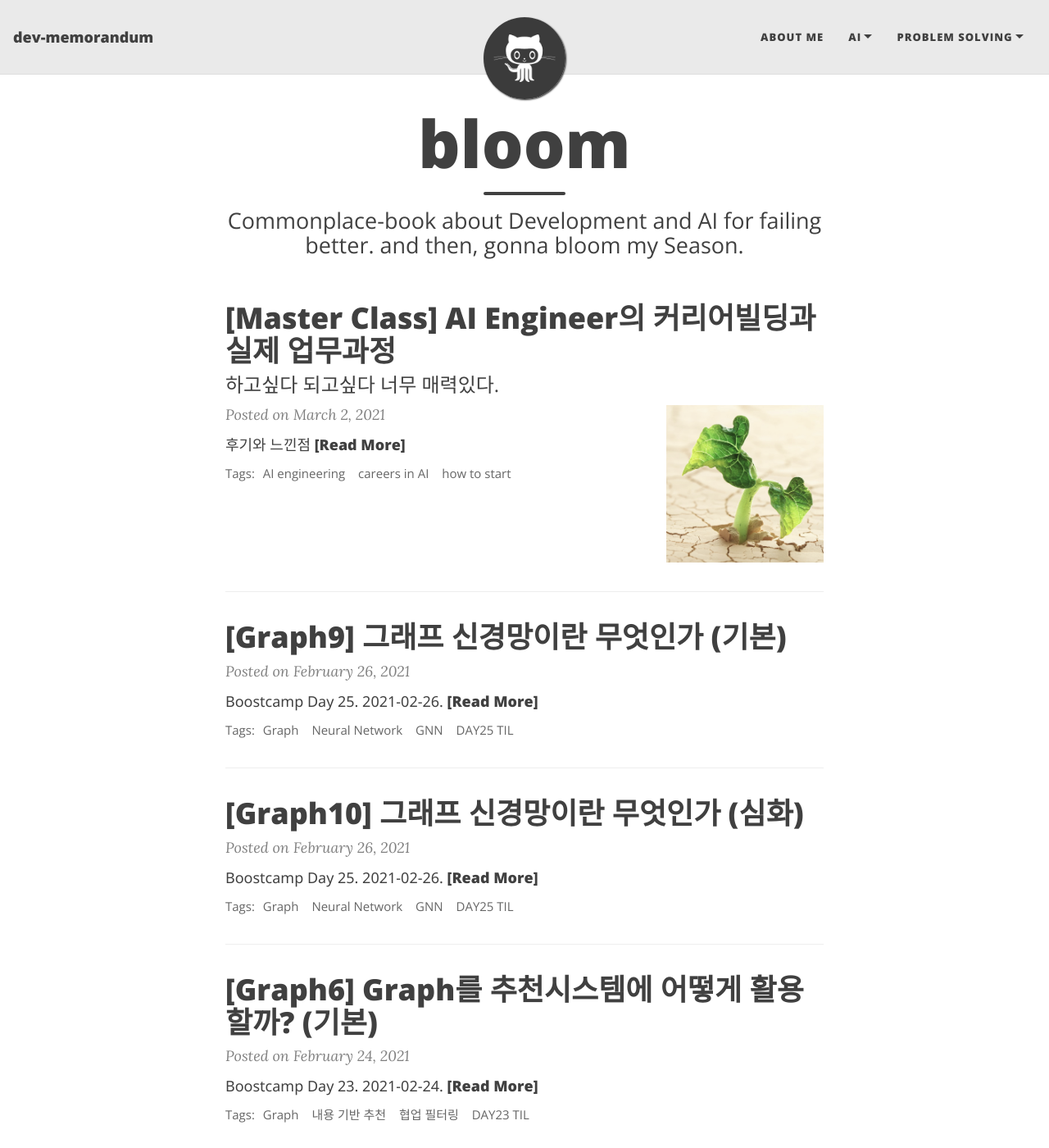
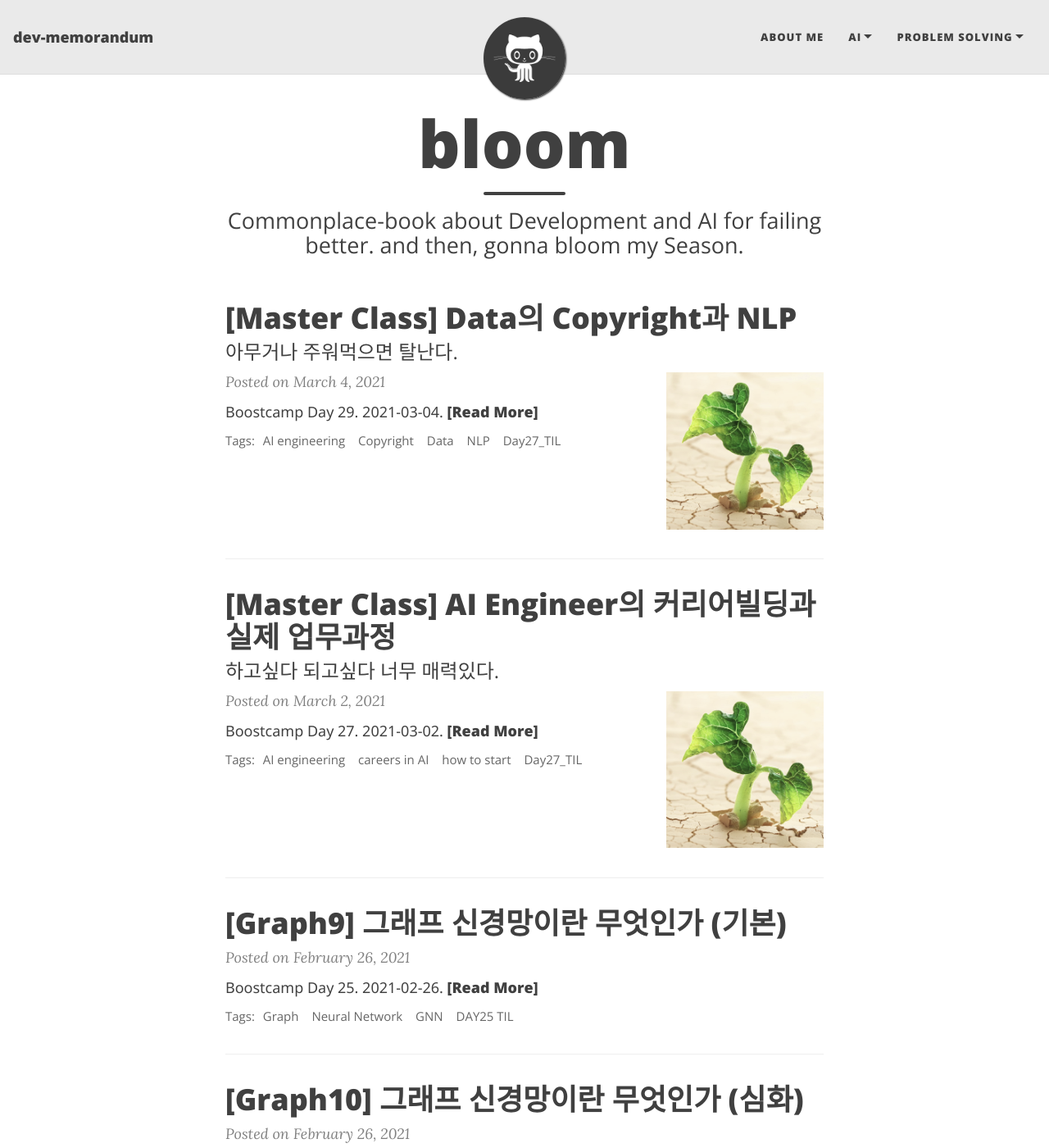
Before and after one commit to wonbae/wonbae.github.io, a Jekyll site: the page built from index.html, in a window 1280 px wide and 1400 px high. Shown: the whole window at 82% size. Built offline with Jekyll 4.4.1, drawn with Linux system fonts in a browser that asks for light colours; nearby versions of some CDN libraries; the list of posts is cut into pages by our own code; some of the changed lines change nothing that is shown; some of the changed text lies outside the part shown.

Commit message:
master class what i felt

```diff
--- a/_posts/BoostcampAI/2021-03-02-[MC]-about-AI-Engineer.md
+++ b/_posts/BoostcampAI/2021-03-02-[MC]-about-AI-Engineer.md
@@ -1,12 +1,13 @@
 ---
 title: "[Master Class] AI Engineer의 커리어빌딩과 실제 업무과정"
 subtitle: 하고싶다 되고싶다 너무 매력있다.
-tags: [AI engineering, careers in AI, how to start]
+tags: [AI engineering, careers in AI, how to start, Day27_TIL]
 cover-img: /assets/img/path.jpg
 thumbnail-img: /assets/img/thumb.png
 share-img: /assets/img/hello_world.jpeg
+---
 
----
+Boostcamp Day 27. 2021-03-02.
 
 # 후기와 느낀점
 
--- /dev/null
+++ b/_posts/BoostcampAI/2021-03-04-[MC]-NLP-and-copyrifht.md
@@ -0,0 +1,24 @@
+---
+title: "[Master Class] Data의 Copyright과 NLP"
+subtitle: 아무거나 주워먹으면 탈난다.
+tags: [AI engineering, Copyright, Data, NLP, Day27_TIL]
+cover-img: /assets/img/path.jpg
+thumbnail-img: /assets/img/thumb.png
+share-img: /assets/img/hello_world.jpeg
+---
+
+Boostcamp Day 29. 2021-03-04.
+
+# 후기
+NLP에 관심이 많으신듯 하다. 굉장히 좋은 현상이다 나중에 P stage가면 아주 재밌고 많이 배울꺼 같다는 생각을 했다.
+굉장히 뭐랄까 NLP는 불확실성과 애매모호함이 섞여있는 분야라서 그런지 마스터님의 답변이 이해가 안될때도 있고 도움이 될때도 있었던거 같다.
+
+저작권 관련해서는 생각보다 주의를 많이 해야한다고 생각이 들었다. 일전에 CNN 실습때 크롤링을 돌려서 셀레니윰과 구글 드라이브로 300장 이상의 테슬라, 현대 제네시스 차를 크롤링 했다. 주의가 필요한듯하다. 그리고 뉴스 기사가 저작권이 쎄다는게 쫌 충격이였다. 다음에 기회가 된다면 공공데이터나 판례, 법 관련 데이터를 다뤄볼 수 있으면 좋겠다는 생각을 했다.
+
+# 그 외
+예전에 했던 Kaggle Titanic 코드를 읽어 보았다. 3년전에 했던거라 기억이 하나도 안난다. 심각하다.
+그래서 코드를 다시한번 읽어 보았고 어느정도 감을 만드는 중이다.
+score 1(100%) kernel code 를 내일 같이 한번 살펴봐야 겠다. 무엇이 다르고 어떤 부분에서 성능차이가 있었는지 확인해 봐야겠다.
+그리고 대회 전에 Play ground를 하나 참여해서 해봐야겠다. 아니면 데이콘에 새로 월간 시리즈가 생겼는데 그것도 좋을꺼 같다.
+
+학습정리 블로그를 밀려왔는데 얼른 다시 따라잡아서 잘 정리해야 겠다고 생각한다. 복습할겸 다시 한번 보고 Further read나 관련 자료를 많이 읽어보고 내것으로 만들어야 겠다. 제일좋은건 논문 구현인데 엄두가 나질 않는다. 어떻게 해야할까.
```
